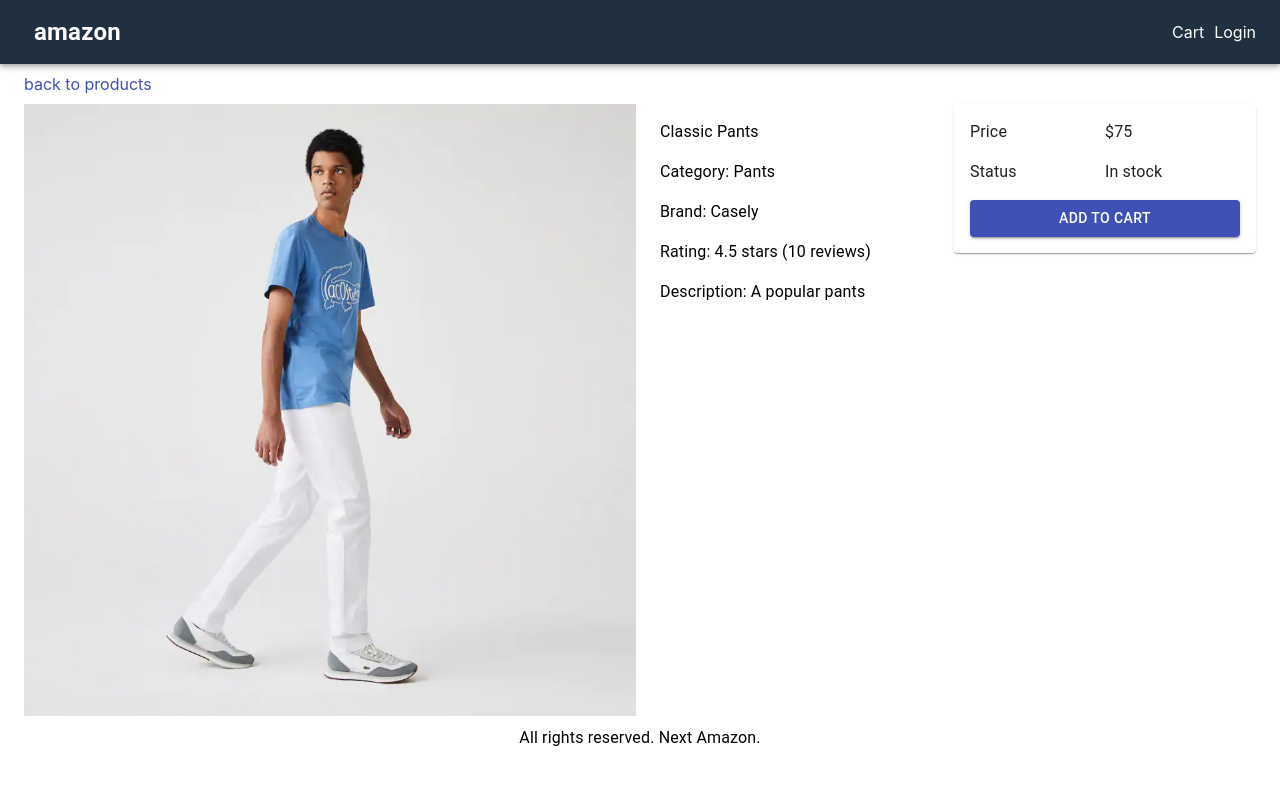
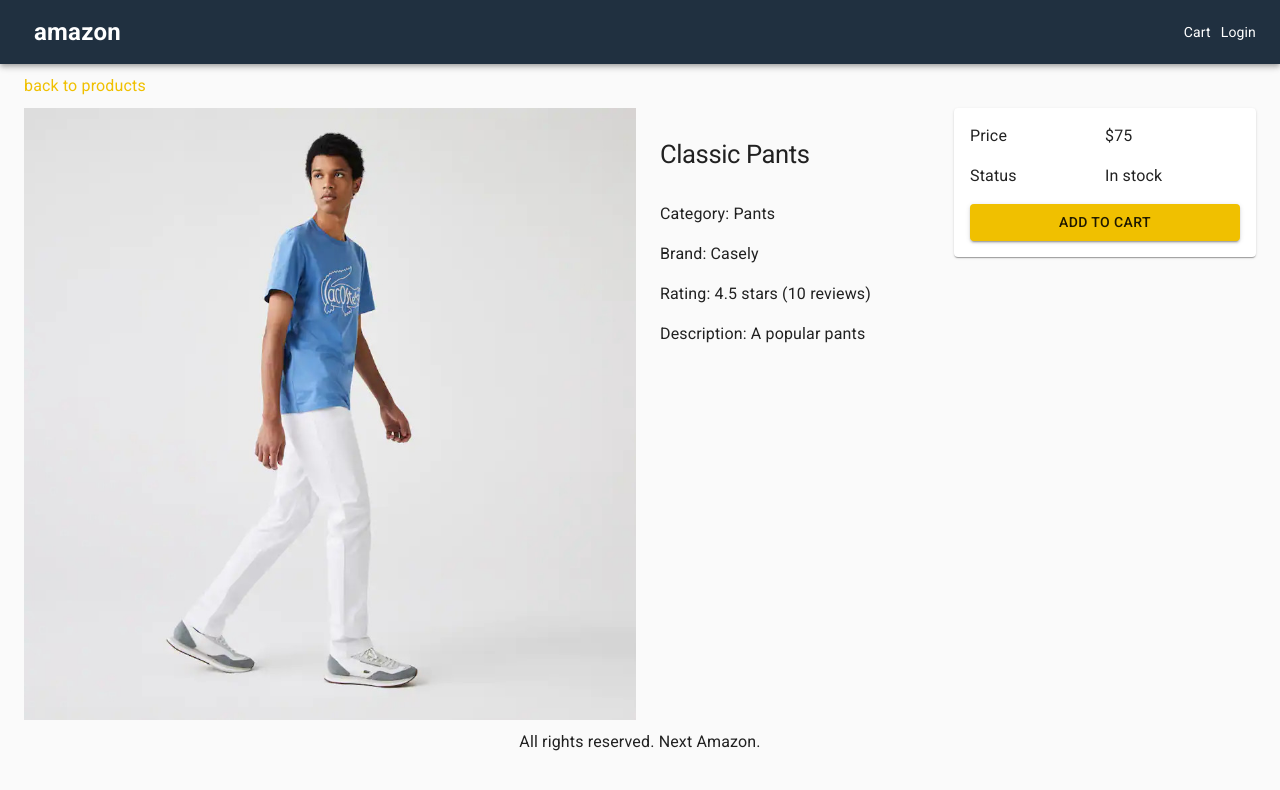
Before and after one commit to prakhargvp/nodejs-nextjs-amazon, a Next.js app: page /product/classic-pants in a window 1280 px wide. Shown: the top 790 px of the page. Built offline with nearby package versions, Linux system fonts and the light colour scheme.

Commit message:
adding material ui theme

```diff
--- a/components/Layout.js
+++ b/components/Layout.js
@@ -7,10 +7,36 @@
   Typography,
   Container,
   Link,
+  createTheme,
+  ThemeProvider,
+  CssBaseline,
 } from '@material-ui/core';
 import useStyle from '../utils/styles';
 
 export default function Layout({ title, description, children }) {
+  const theme = createTheme({
+    typography: {
+      h1: {
+        fontSize: '1.6rem',
+        fontWeight: 400,
+        margin: '1rem 0',
+      },
+      h2: {
+        fontSize: '1.4rem',
+        fontWeight: 400,
+        margin: '1rem 0',
+      },
+    },
+    palette: {
+      type: 'light',
+      primary: {
+        main: '#f0c000',
+      },
+      secondary: {
+        main: '#208080',
+      },
+    },
+  });
   const classes = useStyle();
   return (
     <div>
@@ -18,6 +44,8 @@
         <title>{title ? `${title} - Next Amazon` : 'Next Amazon'}</title>
         {description && <meta name="description" content={description} />}
       </Head>
+      <ThemeProvider theme={theme}>
+        <CssBaseline />
         <AppBar position="static" className={classes.navbar}>
           <Toolbar>
             <NextLink href="/" passHref>
@@ -40,6 +68,7 @@
         <footer className={classes.footer}>
           <Typography>All rights reserved. Next Amazon.</Typography>
         </footer>
+      </ThemeProvider>
     </div>
   );
 }
--- a/pages/_document.js
+++ b/pages/_document.js
@@ -6,7 +6,12 @@
   render() {
     return (
       <Html lang="en">
-        <Head></Head>
+        <Head>
+          <link
+            rel="stylesheet"
+            href="https://fonts.googleapis.com/css?family=Roboto:300,400,500,700&display=swap"
+          />
+        </Head>
         <body>
           <Main />
           <NextScript />
--- a/pages/product/[slug].js
+++ b/pages/product/[slug].js
@@ -1,22 +1,22 @@
 import React from 'react';
 import NextLink from 'next/link';
-import { useRouter } from 'next/router';
-import data from '../../utils/data';
-import Layout from '../../components/Layout';
-import useStyle from '../../utils/styles';
+import Image from 'next/image';
 import {
-  Button,
-  Card,
   Grid,
   Link,
   List,
   ListItem,
   Typography,
+  Card,
+  Button,
 } from '@material-ui/core';
-import Image from 'next/image';
+import { useRouter } from 'next/router';
+import data from '../../utils/data';
+import Layout from '../../components/Layout';
+import useStyles from '../../utils/styles';
 
 export default function ProductScreen() {
-  const classes = useStyle();
+  const classes = useStyles();
   const router = useRouter();
   const { slug } = router.query;
   const product = data.products.find((a) => a.slug === slug);
@@ -27,7 +27,9 @@
     <Layout title={product.name} description={product.description}>
       <div className={classes.section}>
         <NextLink href="/" passHref>
-          <Link>back to products</Link>
+          <Link>
+            <Typography>back to products</Typography>
+          </Link>
         </NextLink>
       </div>
       <Grid container spacing={1}>
@@ -43,7 +45,9 @@
         <Grid item md={3} xs={12}>
           <List>
             <ListItem>
-              <Typography component="h1">{product.name}</Typography>
+              <Typography component="h1" variant="h1">
+                {product.name}
+              </Typography>
             </ListItem>
             <ListItem>
               <Typography>Category: {product.category}</Typography>
@@ -57,7 +61,7 @@
               </Typography>
             </ListItem>
             <ListItem>
-              <Typography>Description: {product.description}</Typography>
+              <Typography> Description: {product.description}</Typography>
             </ListItem>
           </List>
         </Grid>
```
Lines whose indentation alone changed are shown as unchanged.
